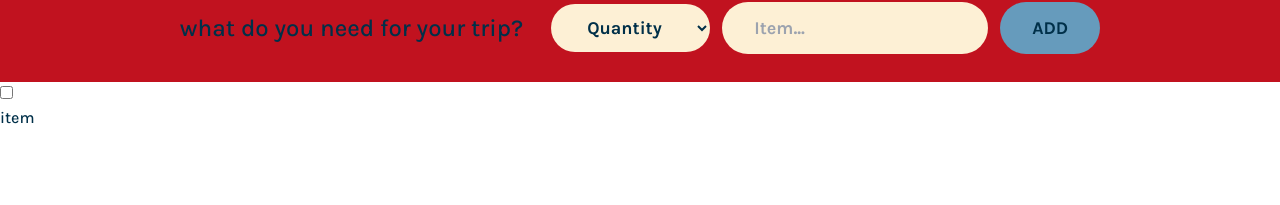
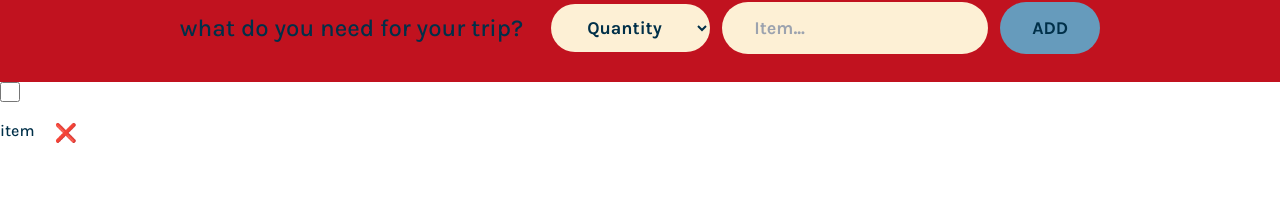
Before and after one commit to ritabradley/afk-packing-list, a React (Vite) app: page / in a window 1280 px wide. Shown: the part 134-339 px from the top of the page. Built offline with nearby package versions, Linux system fonts and the light colour scheme; a web font is replaced by a local one.

Commit message:
style list item

```diff
--- a/src/components/Item.jsx
+++ b/src/components/Item.jsx
@@ -1,8 +1,10 @@
 export default function Item() {
   return (
     <>
-      <input type='checkbox' name='' id='' />
-      <li>item</li>
+      <input className='accent-cerulean w-5 h-5' type='checkbox' name='' id='' />
+      <li className='flex items-center gap-3'>
+        item <button className='bg-none p-2 text-lg translate-y-0.5 border-none cursor-pointer'>❌</button>
+      </li>
     </>
   );
 }
```
